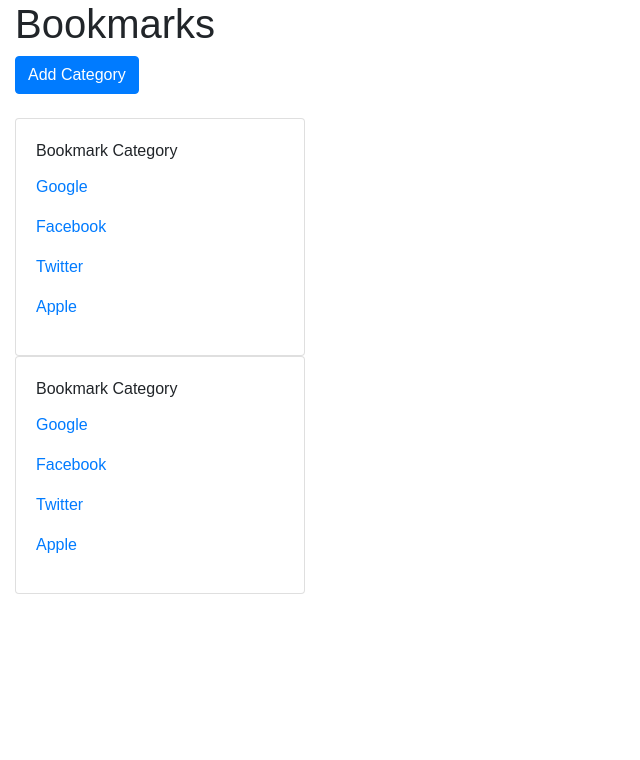
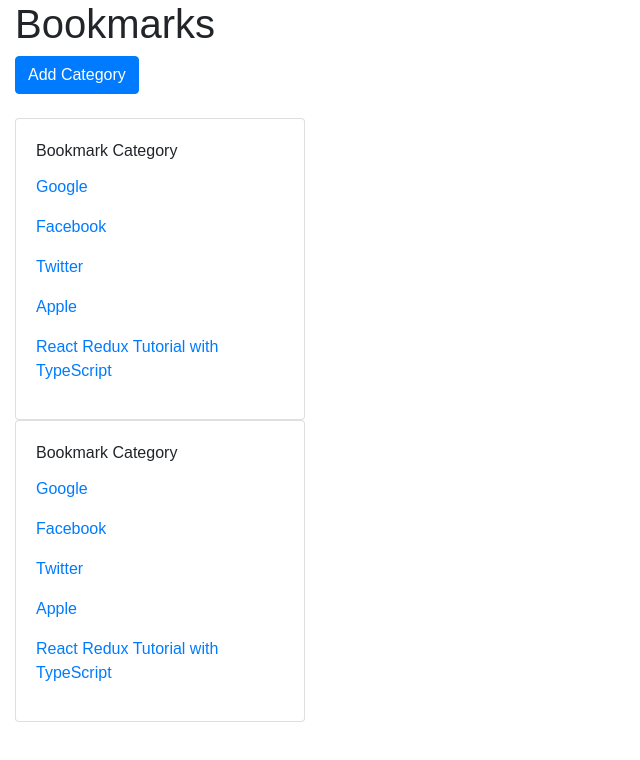
Before and after one commit to bmcveigh/bookmark-web, a React (Create React App) app: page / in a window 1280 px wide. Shown: the top 760 px of the page, without its empty margins (0-640 px from the left). Built offline with nearby package versions, Linux system fonts and the light colour scheme; the HTML template or start-up script is replaced by a standard one.

Commit message:
Added in a useful link for typescript.

```diff
--- a/src/components/Categories/Category/Bookmarks/Bookmarks.tsx
+++ b/src/components/Categories/Category/Bookmarks/Bookmarks.tsx
@@ -10,6 +10,10 @@
                 <Bookmark href={"#"} title={"Facebook"}/>
                 <Bookmark href={"#"} title={"Twitter"}/>
                 <Bookmark href={"#"} title={"Apple"}/>
+                <Bookmark
+                    href={"https://codesandbox.io/s/w02m7jm3q7"}
+                    title="React Redux Tutorial with TypeScript"
+                />
             </CardText>
         );
     }
```
